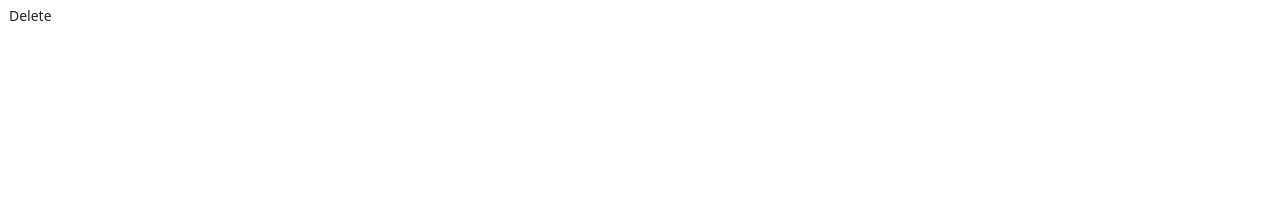
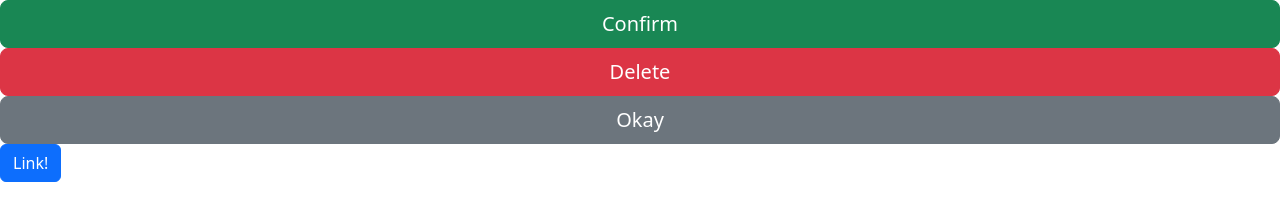
Before and after one commit to YibeltalMarie/Web-Development, a plain HTML site: page Font-End-Dev/Bootstrap/11.2-Bootstrap-Components/11.2 Bootstrap Components/index.html in a window 1280 px wide. Drawn offline with nearby package versions, Linux system fonts and the light colour scheme.

Commit message:
practice 'button' components of bootstrap

```diff
--- a/Font-End-Dev/Bootstrap/11.2-Bootstrap-Components/11.2 Bootstrap Components/index.html
+++ b/Font-End-Dev/Bootstrap/11.2-Bootstrap-Components/11.2 Bootstrap Components/index.html
@@ -3,19 +3,17 @@
   <head>
     <meta charset="UTF-8" />
     <meta name="viewport" content="width=device-width, initial-scale=1.0" />
-    <title>Bootstrap Components</title>
     <!-- <link
       href="https://cdn.jsdelivr.net/npm/bootstrap@5.3.0-alpha2/dist/css/bootstrap.min.css"
       rel="stylesheet"
       integrity="sha384-aFq/bzH65dt+w6FI2ooMVUpc+21e0SRygnTpmBvdBgSdnuTN7QbdgL+OapgHtvPp"
       crossorigin="anonymous"
     /> -->
+    <title>Bootstrap Components</title>
     <link
       rel="stylesheet"
-      href="https://cdn.jsdelivr.net/npm/bootstrap@5.3.0-alpha3/dist/css/bootstrap.min.css
-"
+      href="../../bootstrap-framework/css/bootstrap.min.css"
     />
-
     <style></style>
   </head>
   <body>
@@ -33,6 +31,12 @@
      syntax:
       <button class="btn btn-danger">Delete</button>
 -->
-    <button type="button" class="btn btn-sucess btn-sm">Delete</button>
+    <button type="button" class="btn btn-success btn-lg w-100">Confirm</button>
+
+    <button type="button" class="btn btn-danger btn-lg w-100">Delete</button>
+
+    <button type="button" class="btn btn-secondary btn-lg w-100">Okay</button>
+
+    <a href="#" class="btn btn-primary">Link!</a>
   </body>
 </html>
```
